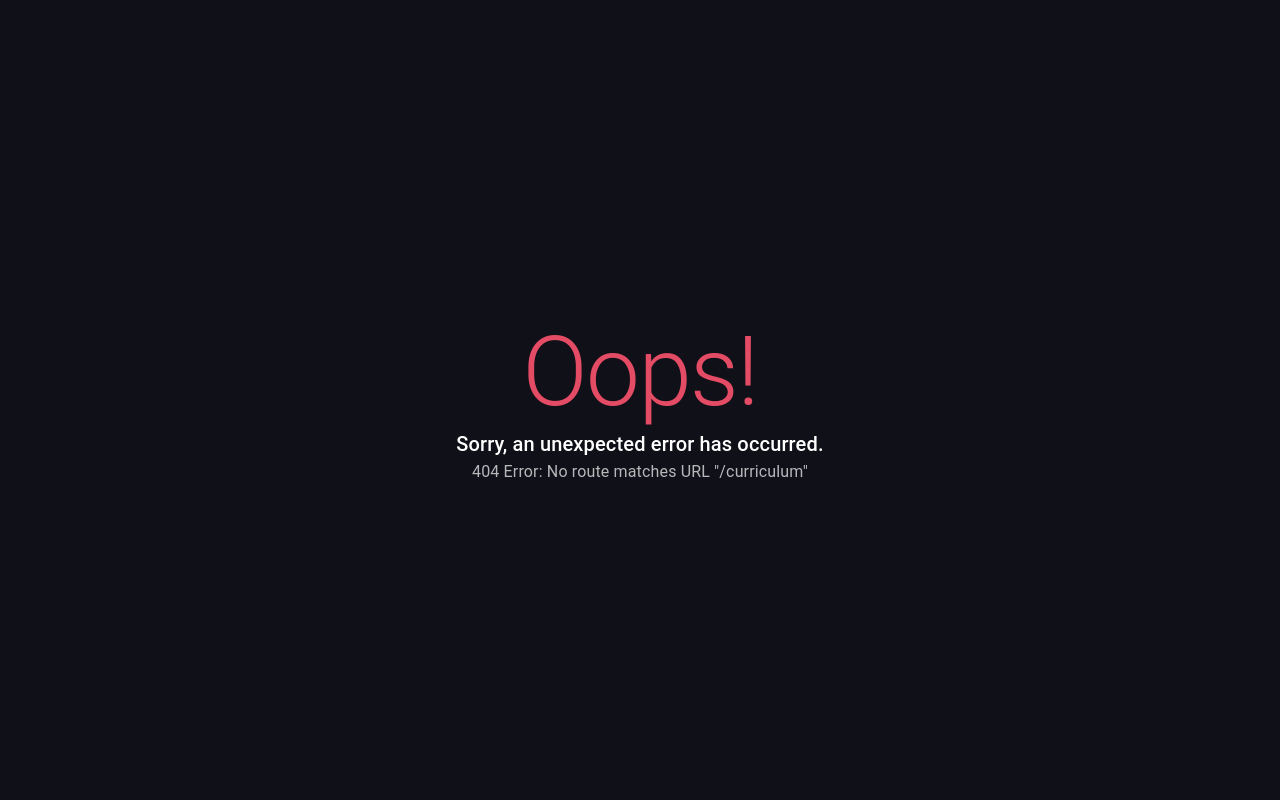
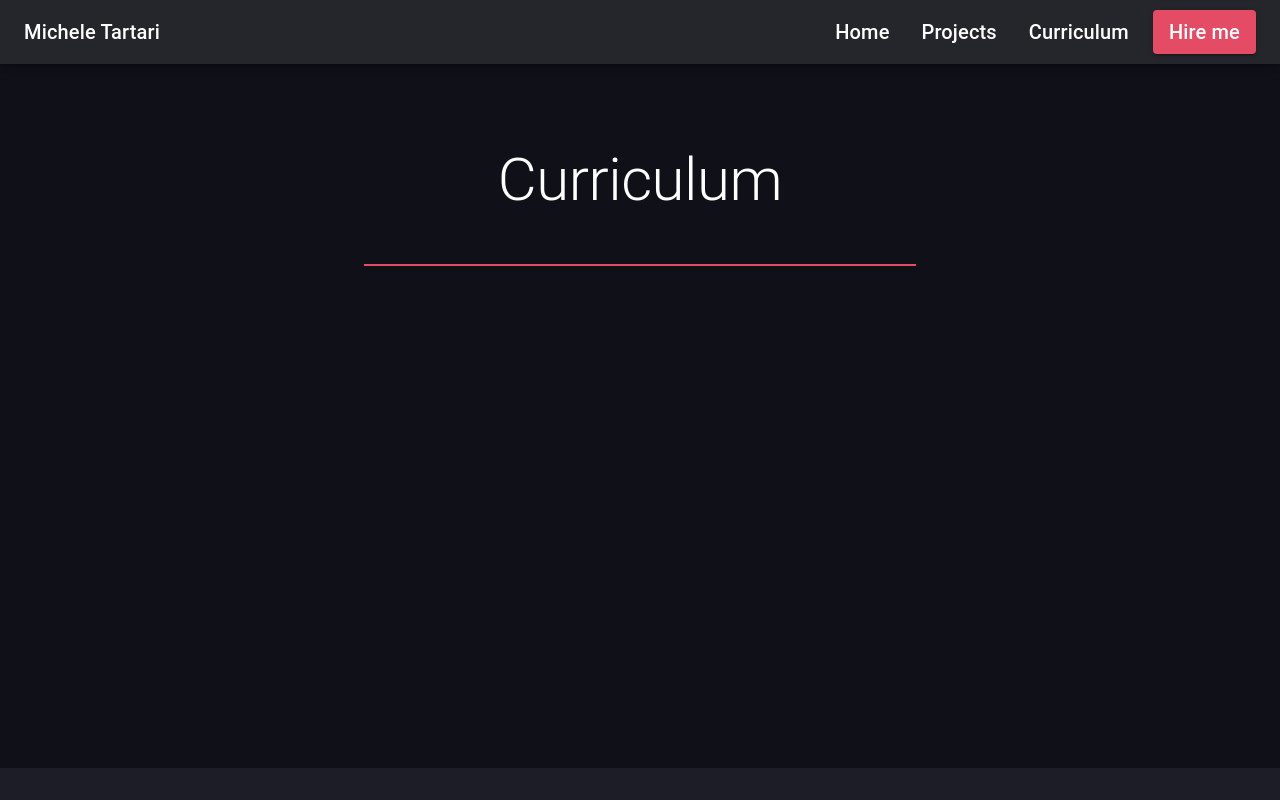
Before and after one commit to m-tartari/m-tartari, a React (Vite) app: page /curriculum in a window 1280 px wide. Before the commit this address had no page. Shown: the top 800 px of the page. Built offline with nearby package versions, Linux system fonts and the light colour scheme.

Commit message:
✨ feat(App): Add curriculum page

```diff
--- a/src/App.tsx
+++ b/src/App.tsx
@@ -1,12 +1,16 @@
 import { createBrowserRouter, RouterProvider } from 'react-router-dom'
 
-import { MainPage, ContactPage, ErrorPage } from 'components/pages'
+import { MainPage, ContactPage, ErrorPage, CurriculumPage } from 'components/pages'
 
 const router = createBrowserRouter([
   {
     path: '/',
     element: <MainPage />,
     errorElement: <ErrorPage />,
+  },
+  {
+    path: '/curriculum',
+    element: <CurriculumPage />,
   },
   {
     path: '/contacts',
--- /dev/null
+++ b/src/components/pages/CurriculumPage/CurriculumPage.tsx
@@ -0,0 +1,7 @@
+import { Page } from 'components/templates'
+
+const ContactPage = () => {
+  return <Page title="Curriculum"></Page>
+}
+
+export default ContactPage
--- /dev/null
+++ b/src/components/pages/CurriculumPage/index.ts
@@ -0,0 +1 @@
+export { default } from './CurriculumPage'
--- a/src/components/pages/index.ts
+++ b/src/components/pages/index.ts
@@ -1,4 +1,5 @@
 export { default as MainPage } from './MainPage'
 export { default as ContactPage } from './ContactPage'
+export { default as CurriculumPage } from './CurriculumPage'
 
 export { default as ErrorPage } from './ErrorPage'
```
